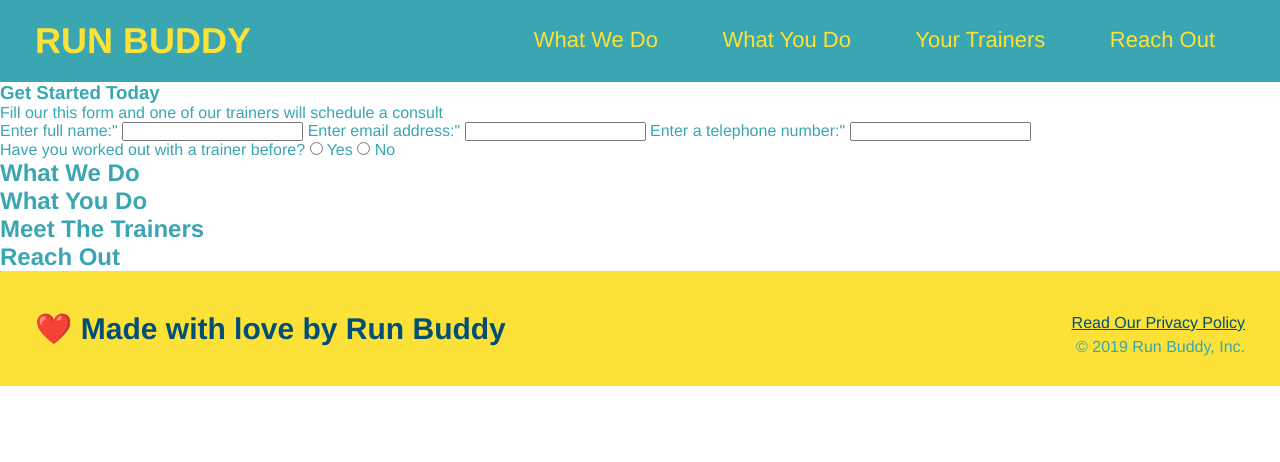
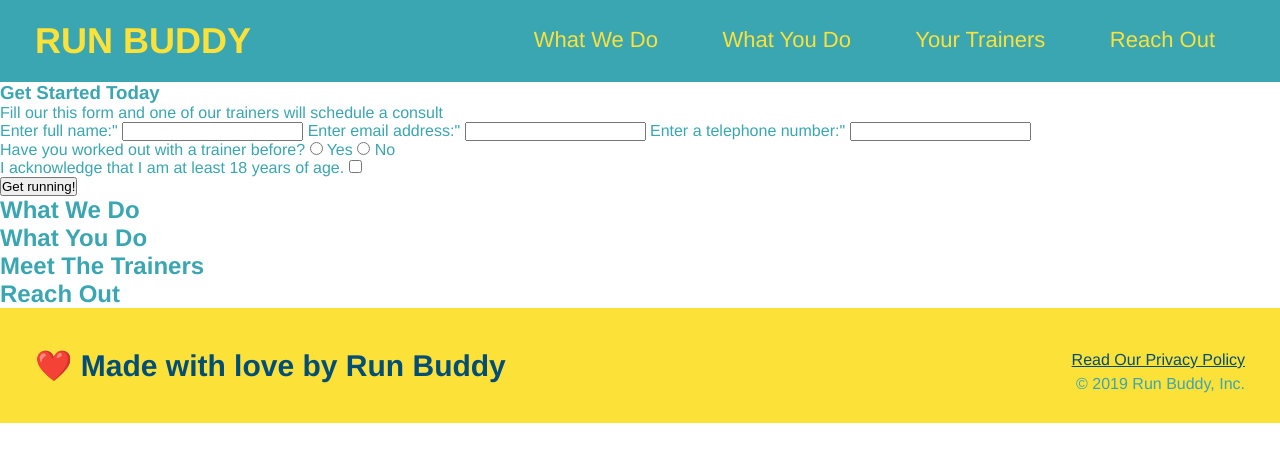
Before and after one commit to kgentel/run-buddy, a plain HTML site: page index.html in a window 1280 px wide. Drawn offline with Linux system fonts and the light colour scheme.

Commit message:
checkbox added

```diff
--- a/index.html
+++ b/index.html
@@ -31,7 +31,7 @@
                 </ul>
             </nav>
         </header>
-
+        <!-- hero section -->
         <section>
             <div>
                 <h3>Get Started Today</h3>
@@ -40,12 +40,10 @@
                 <form>
                     <label for="name">Enter full name:</label>"
                     <input type="text" plceholder="Your Name" name="name" id="name"/>
-
                     <label for="email">Enter email address:</label>"
-                    <input type="text" plceholder="Email Address" name="email" id="email"/>
-
+                    <input type="email" plceholder="Email Address" name="email" id="email"/>
                     <label for="phone">Enter a telephone number:</label>"
-                    <input type="text" plceholder="Phone Number" name="phone" id="phone"/>
+                    <input type="tel" plceholder="Phone Number" name="phone" id="phone"/>
                     <p>
                         Have you worked out with a trainer before?
                         <input type="radio" name="trainer-confirm" id="trainer-yes" />
@@ -53,9 +51,19 @@
                         <input type="radio" name="trainer-confirm" id="trainer-no" />
                          <label for="trainer-no">No</label>
                     </p>
+                    <p>
+                        <label for="checkbox" >
+                          I acknowledge that I am at least 18 years of age.
+                        </label>
+                        <input type="checkbox" name="age-confirm" id="checkbox" />
+                      </p>
+                      <button type="submit">
+                        Get running!
+                      </button>
                 </form>
             </div>
         </section>
+        <!-- end hero -->
 
         <!-- hero/jumbotron-->
         <section>
```
